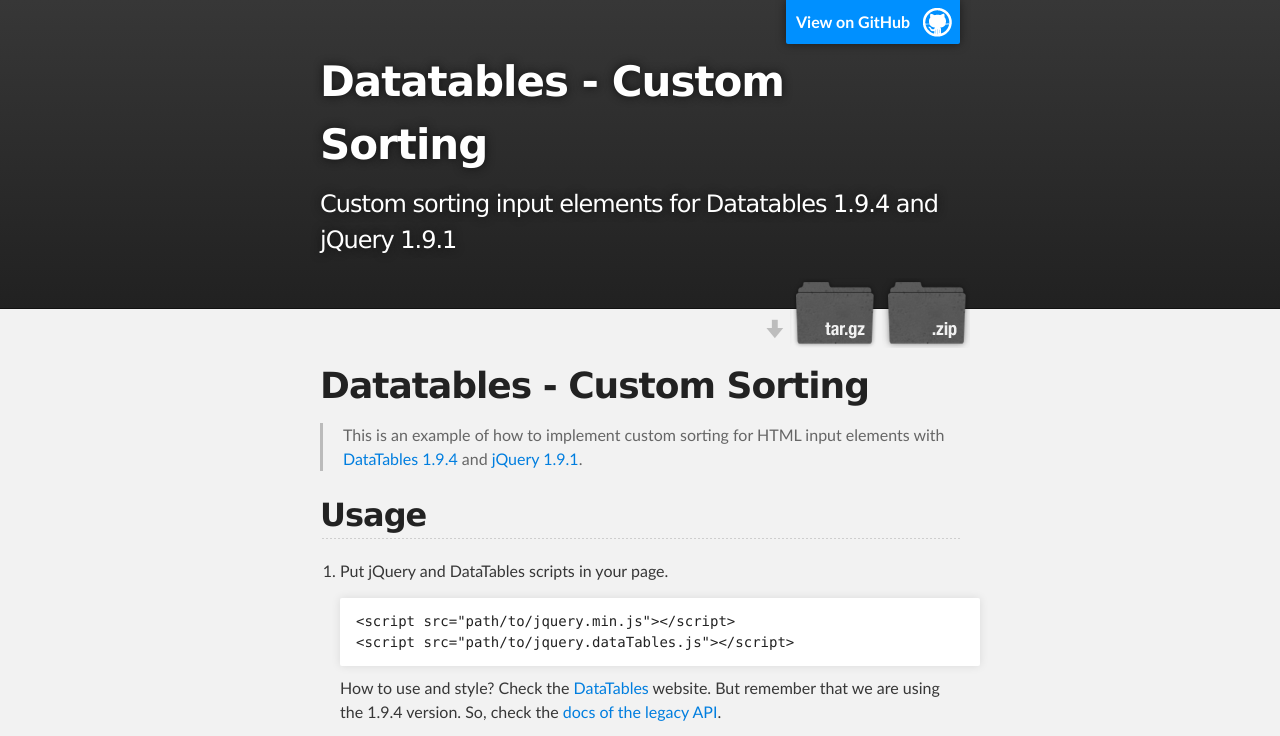
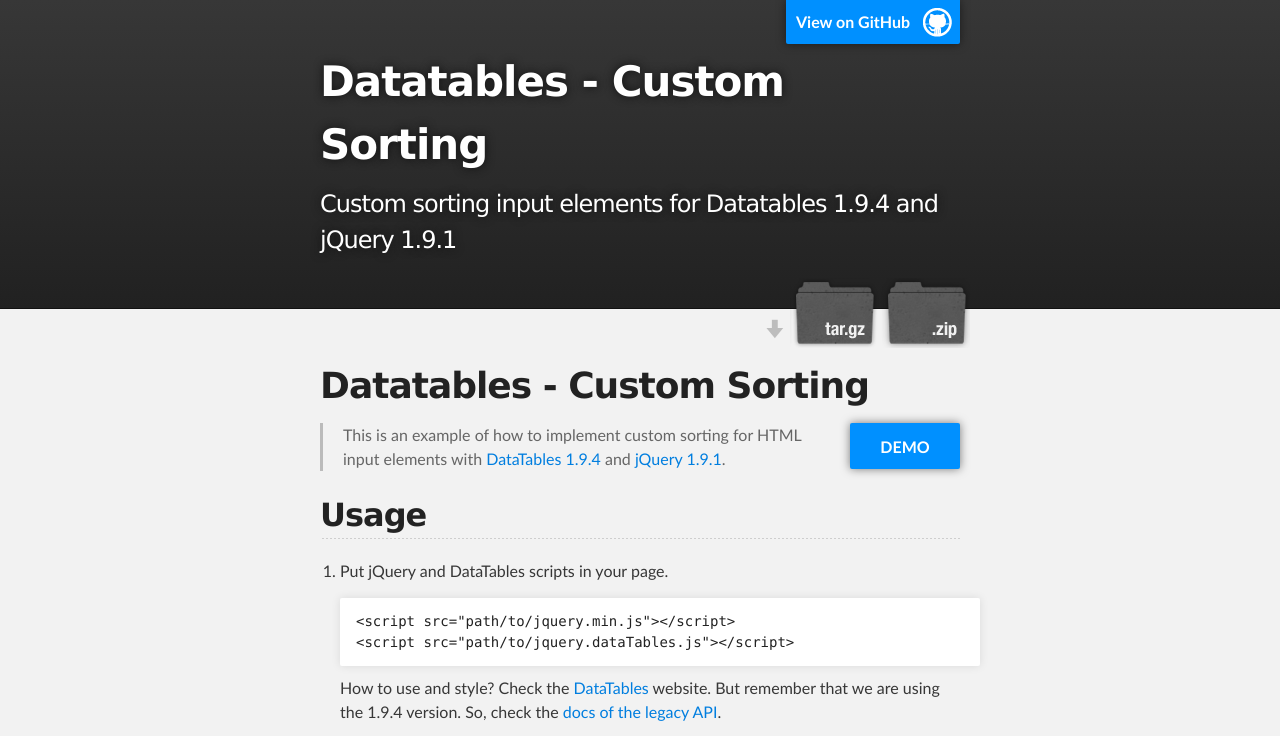
Before and after one commit to danilobjr/datatables-custom-sorting, a plain HTML site: page index.html in a window 1280 px wide. Shown: the top 736 px of the page. Drawn offline with Linux system fonts and the light colour scheme.

Commit message:
add DEMO button

```diff
--- a/stylesheets/stylesheet.css
+++ b/css/stylesheet.css
@@ -189,12 +189,16 @@
 }
 
 blockquote {
+  position: relative;
   color: #666;
   margin-bottom: 20px;
   padding: 0 0 0 20px;
   border-left: 3px solid #bbb;
 }
 
+blockquote p {
+  margin: 10px 125px 15px 0;
+}
 
 ul, ol, dl {
   margin-bottom: 15px
@@ -271,7 +275,7 @@
   margin: 0 auto;
 }
 
-#forkme_banner {
+#forkme_banner, .btn-lg {
   display: block;
   position: absolute;
   top:0;
@@ -279,12 +283,29 @@
   z-index: 10;
   padding: 10px 50px 10px 10px;
   color: #fff;
-  background: url('../images/blacktocat.png') #0090ff no-repeat 95% 50%;
   font-weight: 700;
   box-shadow: 0 0 10px rgba(0,0,0,.5);
   border-bottom-left-radius: 2px;
   border-bottom-right-radius: 2px;
 }
+
+#forkme_banner {
+  background: url('../images/blacktocat.png') #0090ff no-repeat 95% 50%;
+}
+
+.btn-lg {
+  right: 0;
+  width: 90px;
+  padding: 12px 10px 10px;
+  text-transform: uppercase;
+  text-align: center;
+  background: #0090ff;
+  border-radius: 2px;
+}
+
+/*.btn-lg:hover {
+  text-decoration: none;
+}*/
 
 #header_wrap {
   background: #212121;
--- a/index.html
+++ b/index.html
@@ -6,7 +6,7 @@
     <meta http-equiv="X-UA-Compatible" content="chrome=1">
     <meta name="description" content="Datatables - Custom Sorting : Custom sorting input elements for Datatables 1.9.4 and jQuery 1.9.1">
 
-    <link rel="stylesheet" type="text/css" media="screen" href="stylesheets/stylesheet.css">
+    <link rel="stylesheet" type="text/css" media="screen" href="css/stylesheet.css">
 
     <title>Datatables - Custom Sorting</title>
 </head>
@@ -32,14 +32,23 @@
     <div id="main_content_wrap" class="outer">
         <section id="main_content" class="inner">
             <h1>
-<a id="datatables---custom-sorting" class="anchor" href="#datatables---custom-sorting" aria-hidden="true"><span class="octicon octicon-link"></span></a>Datatables - Custom Sorting</h1>
+                <a id="datatables---custom-sorting" class="anchor" href="#datatables---custom-sorting" aria-hidden="true">
+                    <span class="octicon octicon-link"></span>
+                </a>
+                Datatables - Custom Sorting
+            </h1>
 
             <blockquote>
                 <p>This is an example of how to implement custom sorting for HTML input elements with <a href="http://legacy.datatables.net/ref">DataTables 1.9.4</a> and <a href="http://jquery.com/">jQuery 1.9.1</a>.</p>
+                <a class="btn-lg" href="demo.html">Demo</a>
             </blockquote>
 
             <h2>
-<a id="usage" class="anchor" href="#usage" aria-hidden="true"><span class="octicon octicon-link"></span></a>Usage</h2>
+                <a id="usage" class="anchor" href="#usage" aria-hidden="true">
+                    <span class="octicon octicon-link"></span>
+                </a>
+                Usage
+            </h2>
 
             <ol>
                 <li>Put jQuery and DataTables scripts in your page.
@@ -97,7 +106,6 @@
         </footer>
     </div>
 
+</body>
 
-
-  </body>
 </html>
```
Also changed, not shown: css/pygment_trac.css (renamed from stylesheets/pygment_trac.css), js/main.js (renamed from javascripts/main.js), 1 other file. Lines whose indentation alone changed are shown as unchanged.
